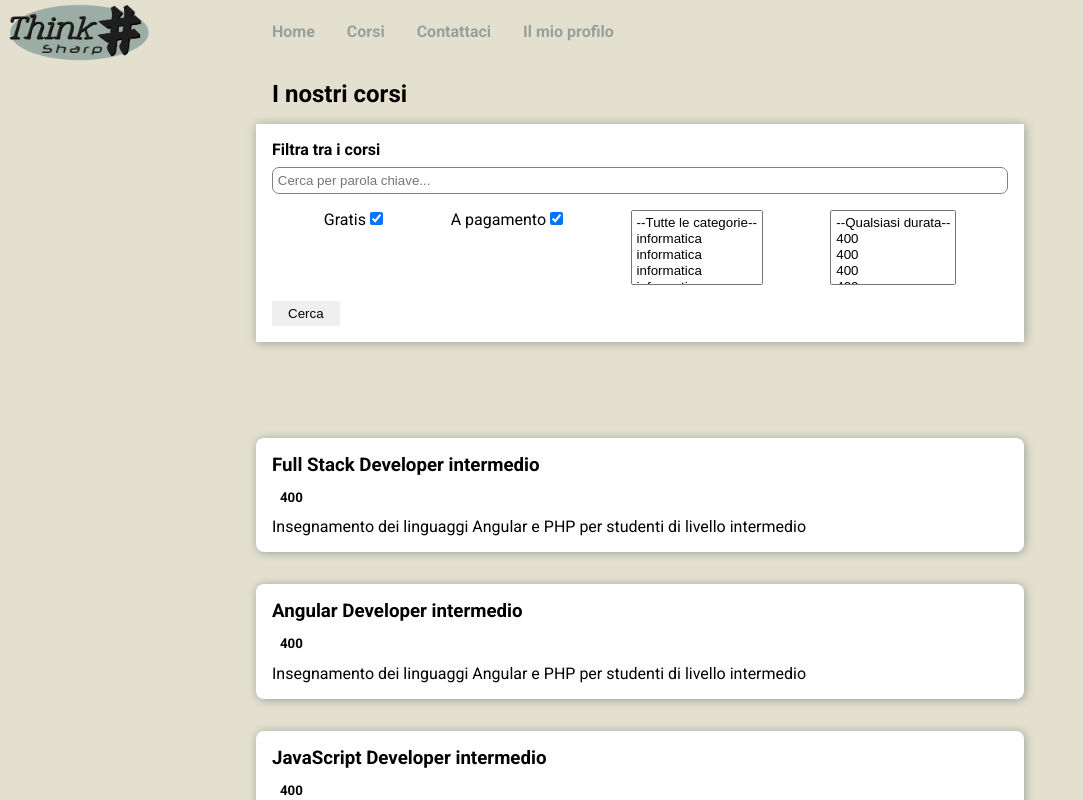
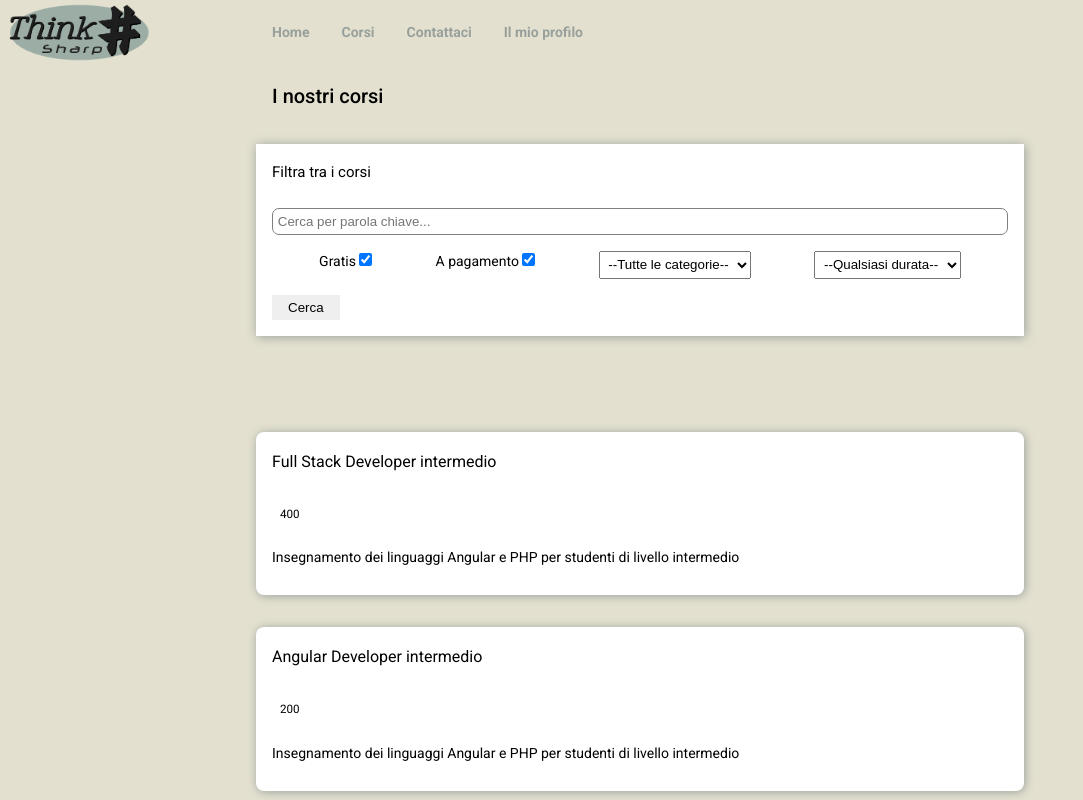
Before and after one commit to felixstan97/progettoSharp, an Angular app: page /corso in a window 1280 px wide. Shown: the top 800 px of the page, without its empty margins (0-1083 px from the left). Built offline with nearby package versions, Linux system fonts and the light colour scheme.

Commit message:
filtri corsoComponent in lavorazione

```diff
--- a/angular.json
+++ b/angular.json
@@ -31,6 +31,7 @@
               "src/assets"
             ],
             "styles": [
+              "./node_modules/@angular/material/prebuilt-themes/deeppurple-amber.css",
               "src/styles.scss"
             ],
             "scripts": []
@@ -94,6 +95,7 @@
               "src/assets"
             ],
             "styles": [
+              "./node_modules/@angular/material/prebuilt-themes/deeppurple-amber.css",
               "src/styles.scss"
             ],
             "scripts": []
--- a/package.json
+++ b/package.json
@@ -12,10 +12,12 @@
   "private": true,
   "dependencies": {
     "@angular/animations": "~11.1.1",
+    "@angular/cdk": "^11.2.0",
     "@angular/common": "~11.1.1",
     "@angular/compiler": "~11.1.1",
     "@angular/core": "~11.1.1",
     "@angular/forms": "~11.1.1",
+    "@angular/material": "^11.2.0",
     "@angular/platform-browser": "~11.1.1",
     "@angular/platform-browser-dynamic": "~11.1.1",
     "@angular/router": "~11.1.1",
--- a/src/app/Interfacce/corsiProva.ts
+++ b/src/app/Interfacce/corsiProva.ts
@@ -23,7 +23,7 @@ export const corsiProva : Corso[] = [
         id : 2,
         titolo : "Angular Developer intermedio",
         // durata in ore
-        durata : 400,
+        durata : 200,
         costo : 0,
         programma : "Insegnamento dei linguaggi Angular e PHP per studenti di livello intermedio",
         certificazione : false,
@@ -41,7 +41,7 @@ export const corsiProva : Corso[] = [
         id : 3,
         titolo : "JavaScript Developer intermedio",
         // durata in ore
-        durata : 400,
+        durata : 100,
         costo : 0,
         programma : "Insegnamento dei linguaggi Angular e PHP per studenti di livello intermedio",
         certificazione : false,
@@ -59,11 +59,11 @@ export const corsiProva : Corso[] = [
         id : 4,
         titolo : "C# Developer intermedio",
         // durata in ore
-        durata : 400,
+        durata : 1000,
         costo : 0,
         programma : "Insegnamento dei linguaggi Angular e PHP per studenti di livello intermedio",
         certificazione : false,
-        categoria : "informatica",
+        categoria : "cucina",
         numeroEdizione : 3,
         inizioEdizione : "febbraio 2021",
         fineEdizione : "marzo 2021",
--- a/src/app/app.module.ts
+++ b/src/app/app.module.ts
@@ -6,6 +6,7 @@ import { RouterModule, Routes } from '@angular/router';
 import { HomeComponent } from './home/home.component';
 import { LayoutModule } from './layout/layout.module';
 import { FormsModule } from '@angular/forms';
+import { BrowserAnimationsModule } from '@angular/platform-browser/animations';
 
 const routes: Routes = [
   {
@@ -44,7 +45,8 @@ const routes: Routes = [
     BrowserModule,
     LayoutModule,
     RouterModule.forRoot(routes),
-    FormsModule
+    FormsModule,
+    BrowserAnimationsModule
   ],
   providers: [],
   bootstrap: [AppComponent]
--- a/src/app/corso/corso.component.html
+++ b/src/app/corso/corso.component.html
@@ -19,16 +19,16 @@
                 </div>
                 <div>
                     <span>
-                    <select multiple name="categoria">
+                        <select name="categoria">
                             <option value="*">--Tutte le categorie--</option>
-                        <option *ngFor="let corso of corsi" [value]="corso.categoria">{{corso.categoria}}</option>
+                            <option (click)="scegliCategoria($event)" *ngFor="let cat of categorie" [value]="cat">{{cat}}</option>
                         </select>
                     </span>
                 </div>
                 <div>
-                <select multiple name="durata">
+                    <select name="durata">
                         <option value="*">--Qualsiasi durata--</option>
-                    <option *ngFor="let corso of corsi" [value]="corso.durata">{{corso.durata}}</option>
+                        <option *ngFor="let durata of durate" [value]="durata">{{durata}}</option>
                     </select>
                 </div>
             </div>
@@ -36,6 +36,18 @@
                 <button type="submit" >Cerca</button>
             </div>
         </form>
+        <div class="categorieScelte" *ngIf="categorieScelte.length > 0">
+            <h4>Categorie scelte:</h4>
+            <!-- Angular Material -->
+            <mat-chip-list aria-label="Fish selection">
+                <mat-chip *ngFor="let cat of categorieScelte" [selectable]="selectable"
+                        [removable]="removable" (removed)="remove(cat)">
+                {{cat}}
+                <mat-icon matChipRemove *ngIf="removable">cancel</mat-icon>
+                </mat-chip>
+            </mat-chip-list>
+            <!-- fine Angular Material -->
+        </div>
     </div>
 </div>
 
--- a/src/app/corso/corso.component.scss
+++ b/src/app/corso/corso.component.scss
@@ -8,7 +8,6 @@
 
         h2 {
             padding: 1rem;
-
         }
 
     .filtri-corso {
@@ -32,10 +31,6 @@
             left: 0;
             width: 100%;
             position: relative;
-            // display: grid;
-            // grid-template-columns: repeat(auto-fill, minmax(8rem, 1fr));
-            // row-gap: 1rem;
-            // column-gap: 1rem;
             display: flex;
             flex-wrap: wrap;
             justify-content: space-evenly;
@@ -59,8 +54,16 @@
                 padding: .3rem 1rem;
                 border: none;
 
+        }
+
+        .categorieScelte {
+            padding-top: 1rem;
+
+            mat-chip {
+                background-color: $marroncino;
+                color: #fff;
             }
-
+        }
     }
 
 
--- a/src/app/corso/corso.component.ts
+++ b/src/app/corso/corso.component.ts
@@ -13,6 +13,7 @@ export class CorsoComponent implements OnInit {
   constructor(private router : Router) { }
 
   ngOnInit(): void {
+    this.generaFiltri();
   }
 
   mostraDettagli(id:number) {
@@ -25,6 +26,62 @@ export class CorsoComponent implements OnInit {
 
   corsi = corsiProva;
 
+  categorie : String[] = [];
+  durate : String[] = [
+    "< 100 ore",
+    "100 - 300 ore",
+    "400 - 600 ore",
+    "> 600 ore"
+  ];
+
+  generaFiltri(){
+    for (let corso of this.corsi){
+      if (!this.categorie.includes(corso.categoria)){
+        this.categorie.push(corso.categoria);
+      }
+    }
+    this.categorie.sort();
+  }
+
+  categorieScelte : String[] = [];
+
+  scegliCategoria(event:any) {
+    if (!this.categorieScelte.includes(event.target.value)){
+      this.categorieScelte.push(event.target.value);
+    }
+    console.log(this.categorieScelte);
+  }
+
+
+  // ----------- Material CHIPS -------------------
+  // visible = true;
+  selectable = true;
+  removable = true;
+  // addOnBlur = true;
+  // readonly separatorKeysCodes: number[] = [ENTER, COMMA];
+
+  // add(event: MatChipInputEvent): void {
+  //   const input = event.input;
+  //   const value = event.value;
+
+  //   // Add our fruit
+  //   if ((value || '').trim()) {
+  //     this.fruits.push({name: value.trim()});
+  //   }
+
+  //   // Reset the input value
+  //   if (input) {
+  //     input.value = '';
+  //   }
+  // }
+
+  remove(cat: String): void {
+    const index = this.categorieScelte.indexOf(cat);
+
+    if (index >= 0) {
+      this.categorieScelte.splice(index, 1);
+    }
+  }
 
 
 }
--- a/src/app/dettagli-corso/dettagli-corso.component.html
+++ b/src/app/dettagli-corso/dettagli-corso.component.html
@@ -1,3 +1,8 @@
 <div class="dettagliCorsoWrapper">
-    <h2>{{corso.titolo}}</h2>
+    <div class="dettagli-main-content">
+        <h2>{{corso.titolo}}</h2>
+        <p>Durata: {{corso.durata}}</p>
+        <!-- <p *ngIf="">Gratuito</p>
+        <p *ngIf="corso.costo != 0"></p> -->
+    </div>
 </div>
--- a/src/app/dettagli-corso/dettagli-corso.component.scss
+++ b/src/app/dettagli-corso/dettagli-corso.component.scss
@@ -3,4 +3,20 @@
 .dettagliCorsoWrapper {
     height: 50rem;
     padding-top: 4rem;
+    width: $dimensioniContainer;
+    margin: auto;
+
+    .dettagli-main-content {
+        background-color: $marroncinoMoltoChiaro;
+
+        h2 {
+            padding: 1rem;
+            text-align: center;
+        }
+
+
+    }
+
+
+
 }
--- a/src/index.html
+++ b/src/index.html
@@ -10,8 +10,11 @@
   <link rel='preconnect' href='https://fonts.gstatic.com'>
   <link href='https://fonts.googleapis.com/css2?family=Roboto:wght@100;300;400;500;700;900&display=swap' rel='stylesheet'>
 
+  <link rel="preconnect" href="https://fonts.gstatic.com">
+  <link href="https://fonts.googleapis.com/css2?family=Roboto:wght@300;400;500&display=swap" rel="stylesheet">
+  <link href="https://fonts.googleapis.com/icon?family=Material+Icons" rel="stylesheet">
 </head>
-<body>
+<body class="mat-typography">
   <app-root></app-root>
 </body>
 </html>
--- a/src/styles.scss
+++ b/src/styles.scss
@@ -12,3 +12,6 @@
 body{
     font-family: "Roboto", sans-serif;
 }
+
+html, body { height: 100%; }
+body { margin: 0; font-family: Roboto, "Helvetica Neue", sans-serif; }
```
Also changed, not shown: src/app/corso/corso.module.ts (+13 -1 lines), 1 other file (tests, documents, lock files or other folders). Lines whose indentation alone changed are shown as unchanged.
